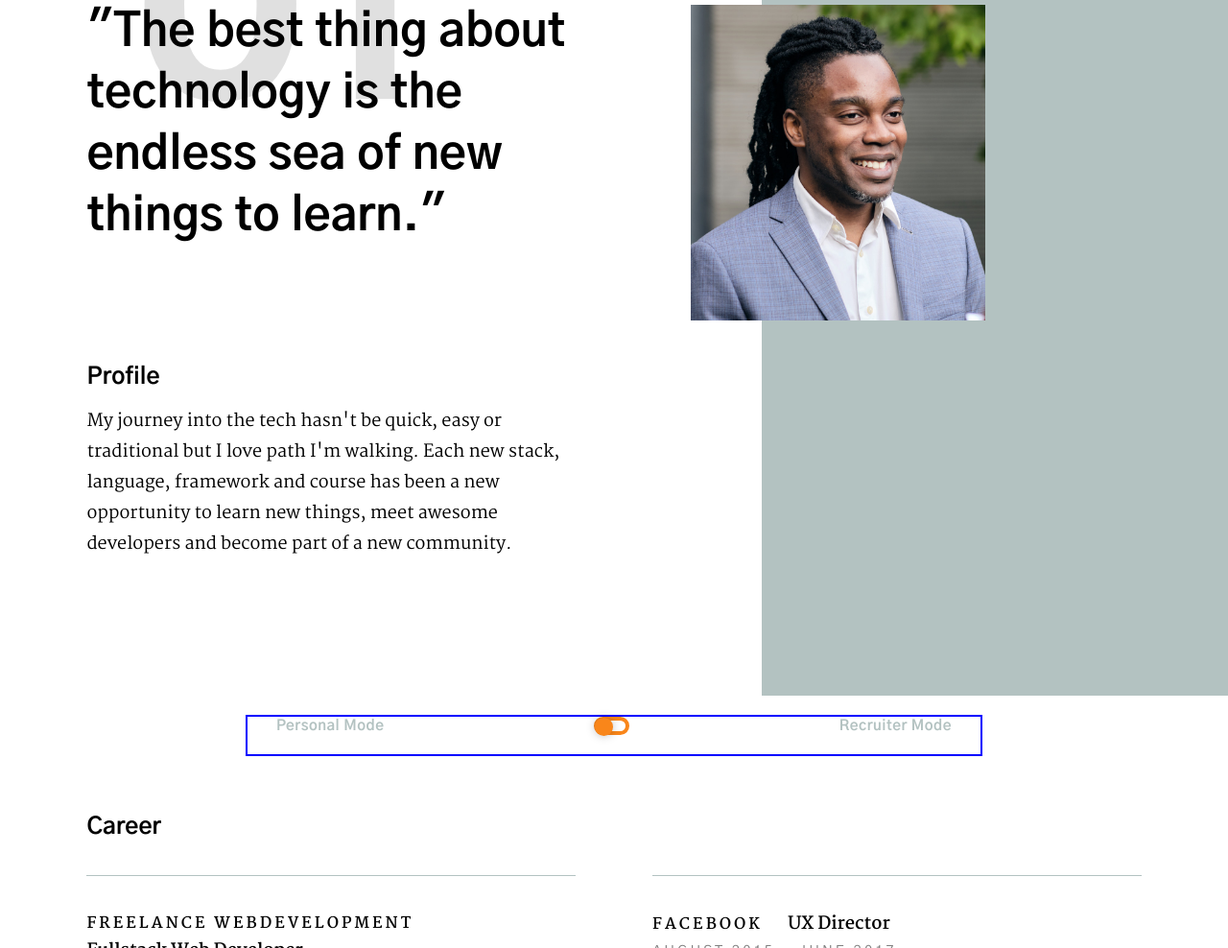
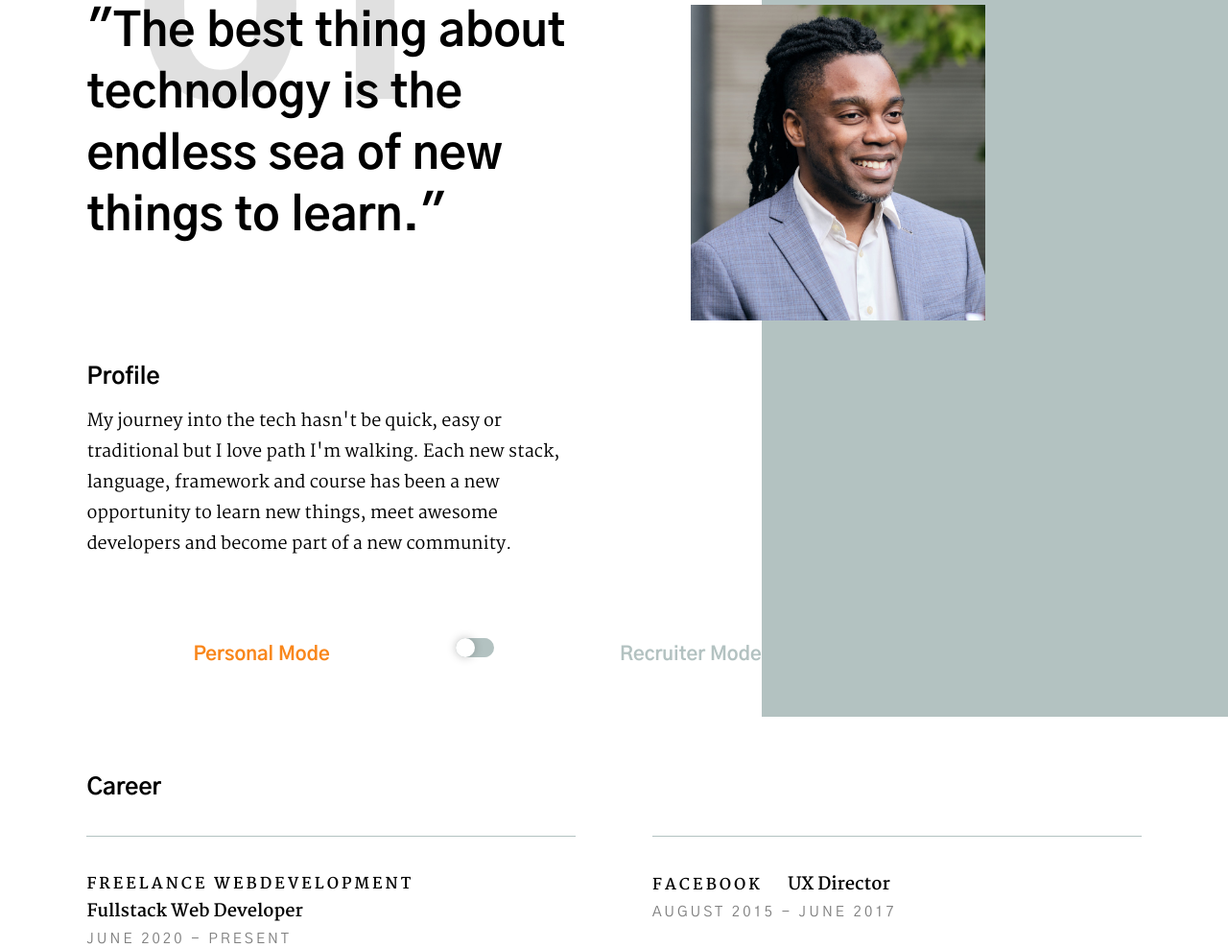
Before and after one commit to DorianCBrwn/simple_portfolio, a plain HTML site: page index.html in a window 1280 px wide. Shown: the part 1175-2163 px from the top of the page at 96% size. Drawn offline with nearby package versions, Linux system fonts and the light colour scheme.

Commit message:
feat: :sparkles: Add toggle component

```diff
--- a/css/main.css
+++ b/css/main.css
@@ -2482,88 +2482,73 @@ html.no-csstransitions .hero-content {
   left: calc(50% + 80px);
 }
 
-
-
-#switch__checkbox{
-  position: absolute;
-  opacity: 0;
-  width: 0;
-  height: 0;
-}
-
-.switch_text{
-  --width: 3.75rem;
-  --height: calc(var(--width) * .5);
-  --border-radius: calc(var(--height) / 2);
-
-  position: relative;
-  display: flex;
-  justify-content: space-between;
-  align-items: center;
-  color: #b3c2c1;
-  font-weight: 700;
-  letter-spacing: .03em;
-  line-height: 1.15;
-  font-size: 1.5rem;
-  cursor: pointer;
-  margin-bottom: 20px;
-}
-
-.personal{
-  font-weight:700;
-}
-
-.slider{
-  position: relative;
-  width: var(--width);
-  height: var(--height);
-  border-radius: .75em;
-  border: 4px solid  #f9861a;
-  transition: background .2s;
-  display: flex;
-  align-items: center;
-}
-
-.slider::after{
-  content:"";
-  position: absolute;
-  top:0;
-  left: 0;
-  height: var(--height);
-  width: var(--height);
-  margin: -.2em;
-  background-color: #f9861a;
-  box-shadow: 0 0 10px rgba(0, 0, 0, 0.25);
-  border-radius: var(--border-radius);
-  transition: transform .2s;
-}
-
-#switch__checkbox:checked ~ .slider{
-  border: #b3c2c1;
-  background-color: black;
-}
-
-#switch__checkbox:checked ~ .slider::after{
-transform: translateX(var(--height));
-}
-
 .toggle_container{
-  width: 60%;
-  margin: 0 auto;
-  margin-top: 2rem;
-  padding: 0 3rem;
-  border: 2px solid blue;
-}
-
-/* Basic Toggle  */
+  width: 75%;
+  margin-top: 50px;
+}
 
 .toggle {
     --width: 40px;
     --height: calc(var(--width) / 2);
     --border-radius: calc(var(--height) / 2);
 
-    display: inline-block;
+    display: flex;
+  justify-content: space-evenly;
+  align-content: center;
     cursor: pointer;
+  font-size: 2rem;
+}
+
+.toggle_container .toggle__input {
+    display: none;
+}
+
+.toggle__fill {
+    position: relative;
+    width: var(--width);
+    height: var(--height);
+    border-radius: var(--border-radius);
+    background: #b3c2c1;
+    transition: background 0.2s;
+}
+
+.toggle__fill::after {
+    content: "";
+    position: absolute;
+    top: 0;
+    left: 0;
+    height: var(--height);
+    width: var(--height);
+    background: #ffffff;
+    box-shadow: 0 0 10px rgba(0, 0, 0, 0.25);
+    border-radius: var(--border-radius);
+    transition: transform 0.2s;
+}
+
+.toggle__input:checked ~ .toggle__fill {
+    background: #f9861a;
+}
+
+.toggle__input:checked ~ .toggle__fill::after {
+    transform: translateX(var(--height));
+}
+
+.toggle_container .personal{
+  color:#f9861a;
+  transition: transform 0.2s;
+}
+
+.toggle_container .recruiter{
+  color: #b3c2c1;
+  transition: transform 0.2s;
+}
+
+.toggle__input:checked ~ .personal {
+    color: #b3c2c1;
+}
+
+.toggle__input:checked ~ .recruiter {
+    color: #f9861a;
 }
 
 /* -------------------------------------------------------------------
--- a/index.html
+++ b/index.html
@@ -143,18 +143,19 @@
                     </p>
 
                 </div>
+
+                <div class="toggle_container">
+    <label class="toggle" for="myToggle">
+        <input class="toggle__input" name="" type="checkbox" id="myToggle">
+        <span class="personal">Personal Mode</span>
+        <div class="toggle__fill"></div>
+        <span class="recruiter">Recruiter Mode</span>
+    </label>
+</div>
             </div>
+
+
         </div>
-
-        <section class="toggle_container">
-            <input type="checkbox" id="switch__checkbox">
-            <label for="switch__checkbox" class="switch_text">
-                <span class="personal">Personal Mode</span>
-                <span class="slider"></span>
-                <span class="recruiter">Recruiter Mode</span>
-            </label>
-        </section>
-
 
 
 
```
